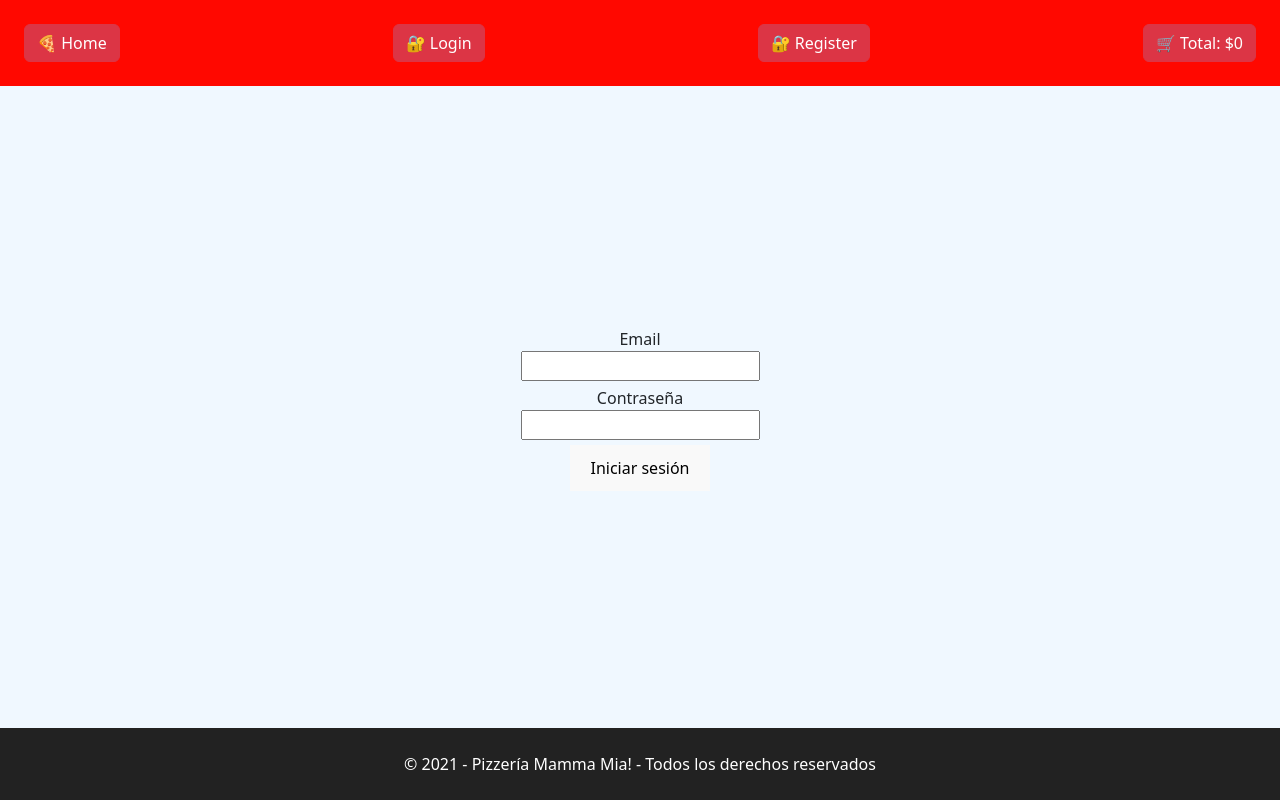
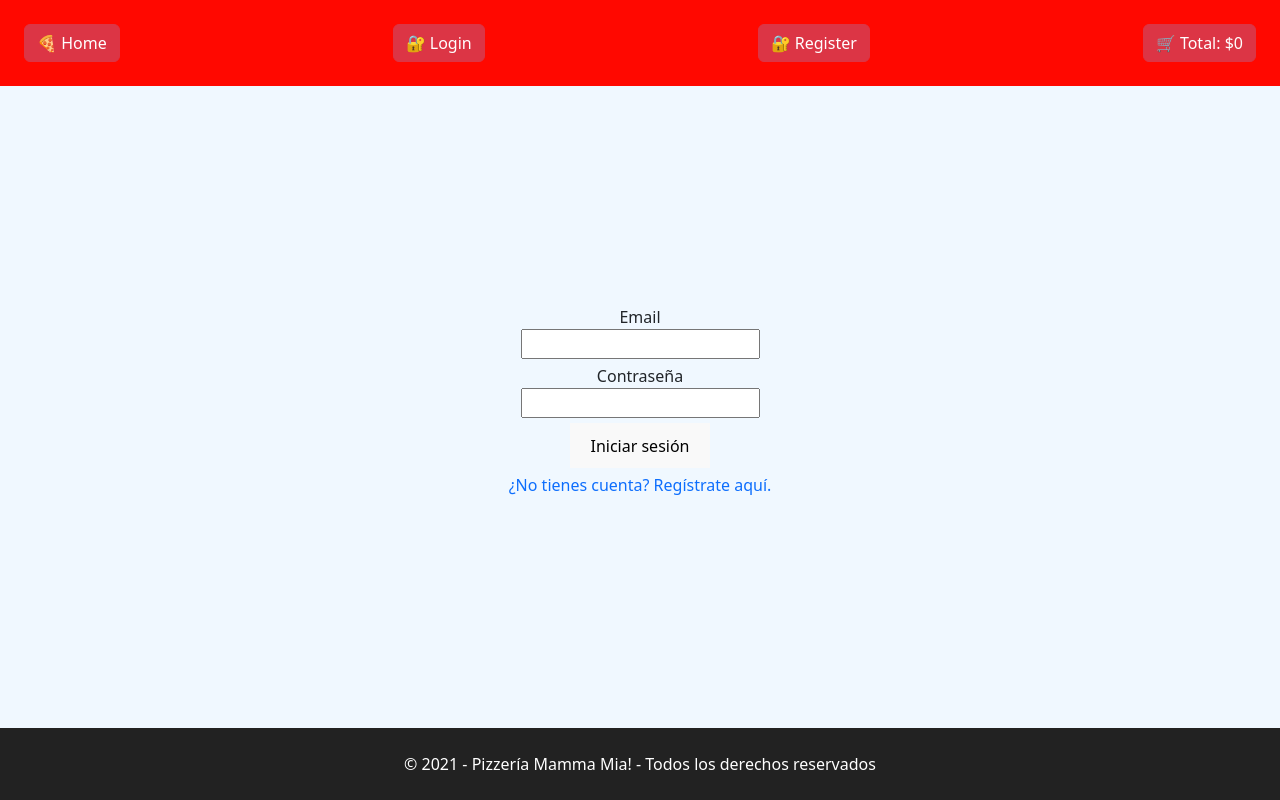
Before and after one commit to Rob3rto-Lira/Mamma-Mia-React, a React (Vite) app in the folder mamma-mia/: page /login in a window 1280 px wide. Built offline with nearby package versions, Linux system fonts and the light colour scheme; no server answers.

Commit message:
Created and used user context for various functions.

```diff
--- a/mamma-mia/src/App.jsx
+++ b/mamma-mia/src/App.jsx
@@ -1,5 +1,5 @@
-import { useEffect, useState } from "react";
-import { Route, Routes } from "react-router-dom";
+import { useContext } from "react";
+import { Navigate, Route, Routes } from "react-router-dom";
 import "./assets/CSS/style.css";
 import "./assets/CSS/register.css";
 import Navbar from "./components/Navbar";
@@ -13,9 +13,11 @@ import axios from "axios";
 import Pizza from "./pages/Pizza";
 import NotFound from "./pages/NotFound";
 import CartContext from "./context/CartContext";
+import UserContext from "./context/UserContext";
+import { AccountContext } from "./context/UserContext";
 
 function App() {
-  const [count, setCount] = useState(0);
+  const { tokenState } = useContext(AccountContext);
 
   return (
     <>
@@ -28,9 +30,18 @@ function App() {
             <Routes>
               <Route path="/" element={<Home />} />
               <Route path="/cart" element={<Cart />} />
-              <Route path="/register" element={<Register />} />
-              <Route path="/login" element={<Login />} />
-              <Route path="/profile" element={<Profile />} />
+              <Route
+                path="/register"
+                element={!tokenState ? <Register /> : <Navigate to={"/"} />}
+              />
+              <Route
+                path="/login"
+                element={!tokenState ? <Login /> : <Navigate to={"/"} />}
+              />
+              <Route
+                path="/profile"
+                element={tokenState ? <Profile /> : <Navigate to={"/login"} />}
+              />
               <Route path="/pizza/:id" element={<Pizza />} />
               <Route path="*" element={<NotFound />} />
             </Routes>
--- a/mamma-mia/src/components/Navbar.jsx
+++ b/mamma-mia/src/components/Navbar.jsx
@@ -2,10 +2,16 @@ import Button from "react-bootstrap/Button";
 import { Link } from "react-router-dom";
 import { useContext } from "react";
 import { CartPrice } from "../context/CartContext";
+import { AccountContext } from "../context/UserContext";
 
 const Navbar = () => {
   const total = useContext(CartPrice).total;
-  const token = false;
+  const { tokenState, setTokenState } = useContext(AccountContext);
+
+  const handleLogout = () => {
+    setTokenState(false);
+  };
+
   const formatTotal = (num) => num.toLocaleString("es-CL");
 
   return (
@@ -15,14 +21,18 @@ const Navbar = () => {
           🍕 Home
         </Link>
       </Button>
-      {token ? (
+      {tokenState ? (
         <>
           <Button variant="danger">
             <Link to="/profile" className="text-white text-decoration-none">
               🔓 Profile
             </Link>
           </Button>
-          <Button variant="danger">🔒 Logout</Button>
+          <Button variant="danger" onClick={handleLogout}>
+            <Link to="/" className="text-white text-decoration-none">
+              🔒 Logout
+            </Link>
+          </Button>
         </>
       ) : (
         <>
--- /dev/null
+++ b/mamma-mia/src/context/UserContext.jsx
@@ -0,0 +1,16 @@
+import { createContext, useState } from "react";
+
+export const AccountContext = createContext();
+
+const UserContext = ({ children }) => {
+  const token = false;
+
+  const [ tokenState, setTokenState ] = useState(token);
+
+  return (
+    <AccountContext.Provider value={{ tokenState, setTokenState }}>
+      {children}
+    </AccountContext.Provider>
+  );
+};
+export default UserContext;
--- a/mamma-mia/src/main.jsx
+++ b/mamma-mia/src/main.jsx
@@ -5,9 +5,12 @@ import "bootstrap/dist/css/bootstrap.min.css";
 import "bootstrap/dist/js/bootstrap.bundle.min.js";
 import { BrowserRouter } from "react-router-dom";
 import App from "./App.jsx";
+import UserContext from "./context/UserContext.jsx";
 
 createRoot(document.getElementById("root")).render(
   <BrowserRouter>
-    <App />
+    <UserContext>
+      <App />
+    </UserContext>
   </BrowserRouter>
 );
--- a/mamma-mia/src/pages/Cart.jsx
+++ b/mamma-mia/src/pages/Cart.jsx
@@ -4,6 +4,7 @@ import Button from "react-bootstrap/Button";
 import { useContext } from "react";
 import { CartPrice } from "../context/CartContext.jsx";
 import CartPizza from "../components/CartPizza.jsx";
+import { AccountContext } from "../context/UserContext.jsx";
 
 const formatTotal = (value) => {
   const num = Number(value);
@@ -12,6 +13,7 @@ const formatTotal = (value) => {
 
 const Cart = () => {
   const { cart, setCart, total } = useContext(CartPrice);
+  const { tokenState } = useContext(AccountContext);
 
   const handleIncrement = (pizzaId) => {
     setCart((prevCart) =>
@@ -50,7 +52,12 @@ const Cart = () => {
         ))}
       </ul>
       <h1>
-        Total: ${formatTotal(total)} <Button variant="dark">Pagar</Button>
+        Total: ${formatTotal(total)}
+        {tokenState ? (
+          <Button variant="dark">Pagar</Button>
+        ) : (
+          <span> (Inicia sesión para pagar)</span>
+        )}
       </h1>
     </div>
   );
--- a/mamma-mia/src/pages/Login.jsx
+++ b/mamma-mia/src/pages/Login.jsx
@@ -1,18 +1,30 @@
-import { useState } from "react";
+import { useContext, useState } from "react";
+import { Link, useNavigate } from "react-router-dom";
+import { AccountContext } from "../context/UserContext";
 
 const Login = () => {
   const [email, setEmail] = useState("");
   const [password, setPassword] = useState("");
+  const { setTokenState } = useContext(AccountContext);
+  const navigate = useNavigate();
 
   const confirm = () => {
     if (email.trim() === "" || password.trim() === "") {
       alert("Todos los campos son obligatorios");
-      return;
+      return false;
     } else if (password.length < 6) {
       alert("La contraseña debe tener al menos 6 caracteres");
-      return;
+      return false;
     } else {
-      alert("Inicio de sesión exitoso");
+      setTokenState(true);
+      return true;
+    }
+  };
+
+  const handleSubmit = (e) => {
+    e.preventDefault();
+    if (confirm()) {
+      navigate("/");
     }
   };
 
@@ -24,6 +36,7 @@ const Login = () => {
   };
   return (
     <div className="register-container">
+      <form onSubmit={handleSubmit}>
         <div className="register">
           <div style={{ textAlign: "center" }}>
             <p className="register-form">Email</p>
@@ -33,8 +46,12 @@ const Login = () => {
             <p className="register-form">Contraseña</p>
             <input type="password" onChange={handlePassword} />
           </div>
-        <button onClick={confirm}>Iniciar sesión</button>
+          <button type="submit">Iniciar sesión</button>
+          <Link to={"/register"} className="text-decoration-none">
+            <p className="register-link">¿No tienes cuenta? Regístrate aquí.</p>
+          </Link>
         </div>
+      </form>
     </div>
   );
 };
```
Lines whose indentation alone changed are shown as unchanged.
